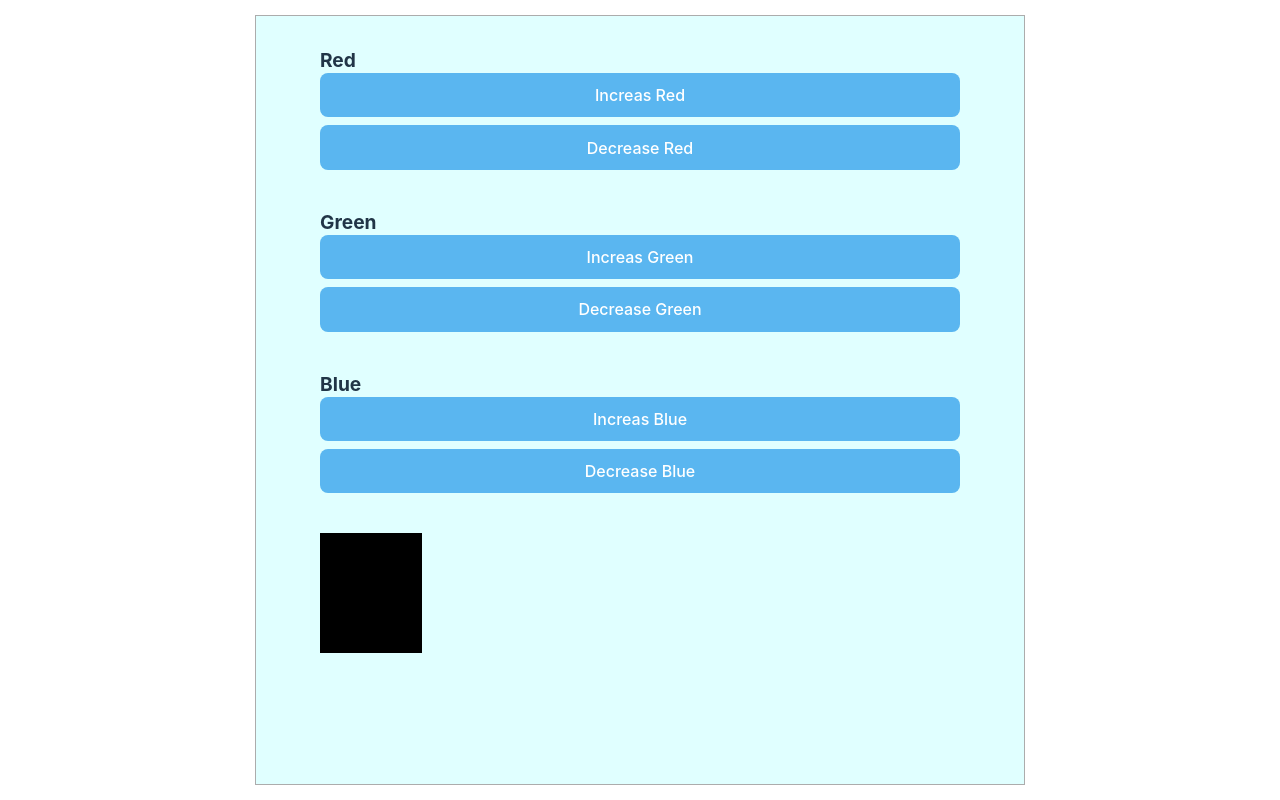
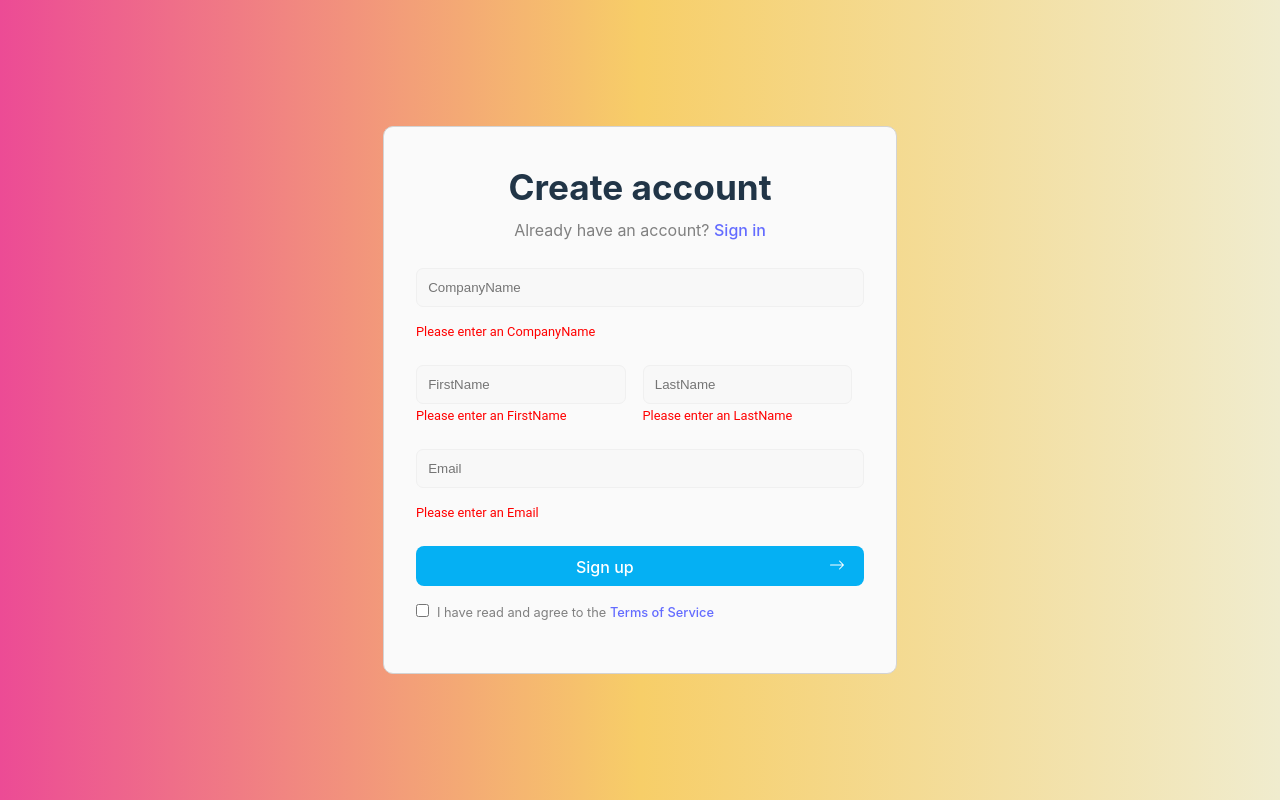
Before and after one commit to shi-najafi88/color_hw18_shirinNajafi_mactab85, a React (Vite) app in the folder hw18/: page / in a window 1280 px wide. Built offline with nearby package versions, Linux system fonts and the light colour scheme.

Commit message:
add question3

```diff
--- a/hw18/package.json
+++ b/hw18/package.json
@@ -10,7 +10,8 @@
   },
   "dependencies": {
     "react": "^18.2.0",
-    "react-dom": "^18.2.0"
+    "react-dom": "^18.2.0",
+    "react-icons": "^4.7.1"
   },
   "devDependencies": {
     "@types/react": "^18.0.26",
--- a/hw18/src/App.jsx
+++ b/hw18/src/App.jsx
@@ -1,6 +1,7 @@
 import { useState } from 'react'
 import ColorRnd from './component/question1/ColorRnd'
 import AdjustColor from './component/question2/AdjustColor/AdjustColor'
+import Form from './component/question3/Form/Form'
 
 function App() {
   const [count, setCount] = useState(0)
@@ -8,7 +9,8 @@ function App() {
   return (
     <div className="App">
       {/* <ColorRnd/> */}
-      <AdjustColor/>
+      {/* <AdjustColor/> */}
+      <Form />
 
     </div>
   )
--- a/hw18/src/component/question1/ColorRnd.jsx
+++ b/hw18/src/component/question1/ColorRnd.jsx
@@ -3,16 +3,16 @@ import { useState } from "react";
 import "./colorRnd.css"
 
 const ColorRnd = ()=> {
-    const red_value= Math.floor(Math.random()*255)
-    const green_value= Math.floor(Math.random()*255)
-    const blue_value= Math.floor(Math.random()*255)
 
-    const [color , setColor] = useState('rgb(' + 12 + ',' + 80 + ',' + 120 + ')')
     const [arrayColor , setarrayColor] = useState([])
 
     const clickHandler = ()=> {
-        setColor('rgb(' + red_value + ',' + green_value + ',' + blue_value + ')')
-        const newItem = {rgb:color}
+
+        const red_value= Math.floor(Math.random()*255)
+        const green_value= Math.floor(Math.random()*255)
+        const blue_value= Math.floor(Math.random()*255)
+        const newItem = {rgb:'rgb(' + red_value + ',' + green_value + ',' + blue_value + ')'}
+
         setarrayColor([...arrayColor,newItem])
     }
     return(
--- /dev/null
+++ b/hw18/src/component/question3/Erorr/Erorr.css
@@ -0,0 +1,6 @@
+#input-error{
+    font-family: "Roboto", sans-serif;
+    font-size: 0.8rem;
+    color: red;
+    margin-bottom: 0.5rem;
+}
--- /dev/null
+++ b/hw18/src/component/question3/Erorr/Erorr.jsx
@@ -0,0 +1,9 @@
+import React from "react";
+import './Erorr.css'
+
+const Erorr = (props)=> {
+    return(
+        <div id="input-error">Please enter an {props.title} </div>
+    )
+}
+export default Erorr
--- /dev/null
+++ b/hw18/src/component/question3/Form/Form.css
@@ -0,0 +1,67 @@
+*{
+    margin: 0;
+    padding: 0;
+}
+
+.contaiiner_form{
+    height: 100vh;
+    display: flex;
+    justify-content: center;
+    align-items: center;
+    background-image: linear-gradient(to left ,#F0ECCE, #F7CE68, #EC4B95);
+}
+
+.form{
+    width: 35vw;
+    border-radius: 10px;
+    padding: 3rem 2rem;
+    display: flex;
+    gap: 0.8rem;
+    flex-direction: column;
+    border: 1px solid lightgray;
+    background-color: rgb(250, 250, 250);
+}
+
+.form h2{
+    font-size: 2.2rem;
+    text-align: center;
+}
+
+.form span{
+    text-align: center;
+    color: grey;
+    margin: 0.4rem 0 0.8rem 0;
+}
+
+.wraper_inputName{
+    display: flex;
+    gap: 1rem;
+}
+
+.wraper_firstName , .wraper_lastName{
+    width: 47%;
+}
+
+.wraper_firstName input , .wraper_lastName input{
+    width: 88%;
+}
+
+.signUp_btn{
+    color: white;
+    border: none;
+    outline: none;
+    display: flex;
+    justify-content: space-between;
+    padding-left: 10rem;
+    padding-top: 0.7rem;
+    background-color: rgb(5, 176, 243);
+}
+
+.wraper_downData input{
+    margin-right: 0.5rem;
+}
+
+.wraper_downData span{
+    font-size: 0.8rem;
+    margin-top: 0.7rem;
+}
--- /dev/null
+++ b/hw18/src/component/question3/Form/Form.jsx
@@ -0,0 +1,90 @@
+import React from "react";
+import { useState } from "react";
+import Input from "../Input/Input";
+import './Form.css'
+import { BsArrowRight } from 'react-icons/bs'
+import Erorr from "../Erorr/Erorr";
+
+
+const Form = ()=> {
+
+    const [submited , setSubmited] = useState(false)
+    const [companyName , setCompanyName] = useState("")
+    const [firstName , setFirstName] = useState("")
+    const [lastName, setLastName] = useState("");
+    const [email, setEmail] = useState("");
+
+
+    const submitHandler = (event)=> {
+        event.preventDefault()
+        setSubmited(true)
+    }
+
+    const companytnameHandler = (event)=> {
+        setCompanyName(event.target.value)
+    }
+
+    const firstnameHandler = (event)=> {
+        setFirstName(event.target.value);
+    }
+
+    const lastnameHandler = (event)=> {
+        setLastName(event.target.value)
+    }
+
+    const emailHandler = (event)=> {
+        setEmail(event.target.value)
+    }
+
+    const clickBtn = ()=> {
+        console.log({Company:companyName, FirstName:firstName, LastName:lastName, Email:email});
+        setCompanyName('')
+        setFirstName('')
+        setLastName('')
+        setEmail('')
+    }
+
+    return(
+        <div className="contaiiner_form">
+            <form className="form" onSubmit={submitHandler}>
+                <h2>Create account</h2>
+                <span>Already have an account? <a href="#">Sign in</a></span>
+
+                <Input title={'CompanyName'} clickHandel={companytnameHandler} state={companyName}/>
+                    {companyName.length <= 2 && (
+                        <Erorr title={'CompanyName'}/>
+                    )}
+
+                <div className="wraper_inputName">
+                    <div className="wraper_firstName">
+                        <Input title={'FirstName'} clickHandel={firstnameHandler} state={firstName}/>
+                        {firstName.length <= 2 && (
+                            <Erorr title={'FirstName'}/>
+                        )}
+                    </div>
+
+                    <div className="wraper_lastName">
+                        <Input title={'LastName'} clickHandel={lastnameHandler} state={lastName}/>
+                        {lastName.length <= 2 && (
+                            <Erorr title={'LastName'}/>
+                        )}
+                    </div>
+                </div>
+
+                <Input title={'Email'} clickHandel={emailHandler} state={email}/>
+                    {email.length <= 5 && (
+                        <Erorr title={'Email'}/>
+                    )}
+
+                <button className="signUp_btn" type="submit" onClick={clickBtn}>Sign up <BsArrowRight /></button>
+
+                <div className="wraper_downData">
+                    <input type="checkbox" />
+                    <span>I have read and agree to the <a href="#">Terms of Service</a></span>
+                </div>
+            </form>
+        </div>
+    )
+}
+
+export default Form
--- /dev/null
+++ b/hw18/src/component/question3/Input/Input.css
@@ -0,0 +1,9 @@
+
+.formInput{
+    padding: 0.7rem;
+    border-radius: 7px;
+    border: none;
+    outline: none;
+    background-color: rgb(248, 248, 248) ;
+    border: 1px solid rgb(240, 240, 240);
+}
--- /dev/null
+++ b/hw18/src/component/question3/Input/Input.jsx
@@ -0,0 +1,22 @@
+import React from "react";
+import './Input.css'
+
+const Input = (props)=> {
+
+    const changeHandler = (event)=> {
+        props.clickHandel(event);
+    }
+    return(
+       <>
+       <input
+       className="formInput"
+       type="text"
+       placeholder={props.title}
+       onChange={changeHandler}
+       value={props.state}
+       />
+       </>
+    )
+}
+
+export default Input
```
Also changed, not shown: 1 other file (tests, documents, lock files or other folders).
